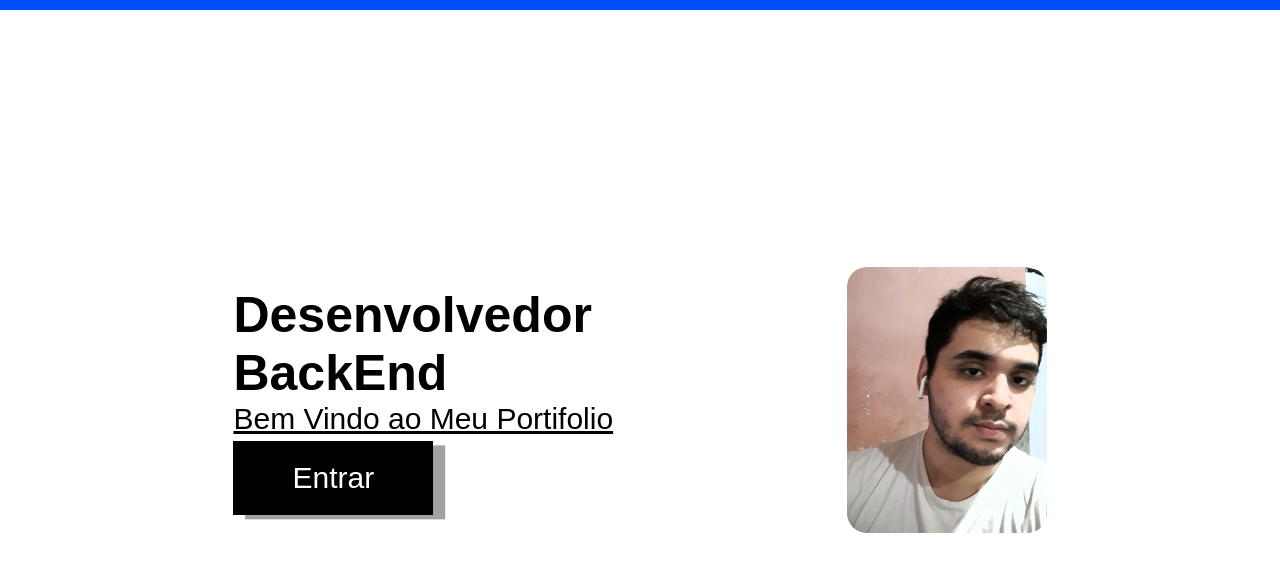
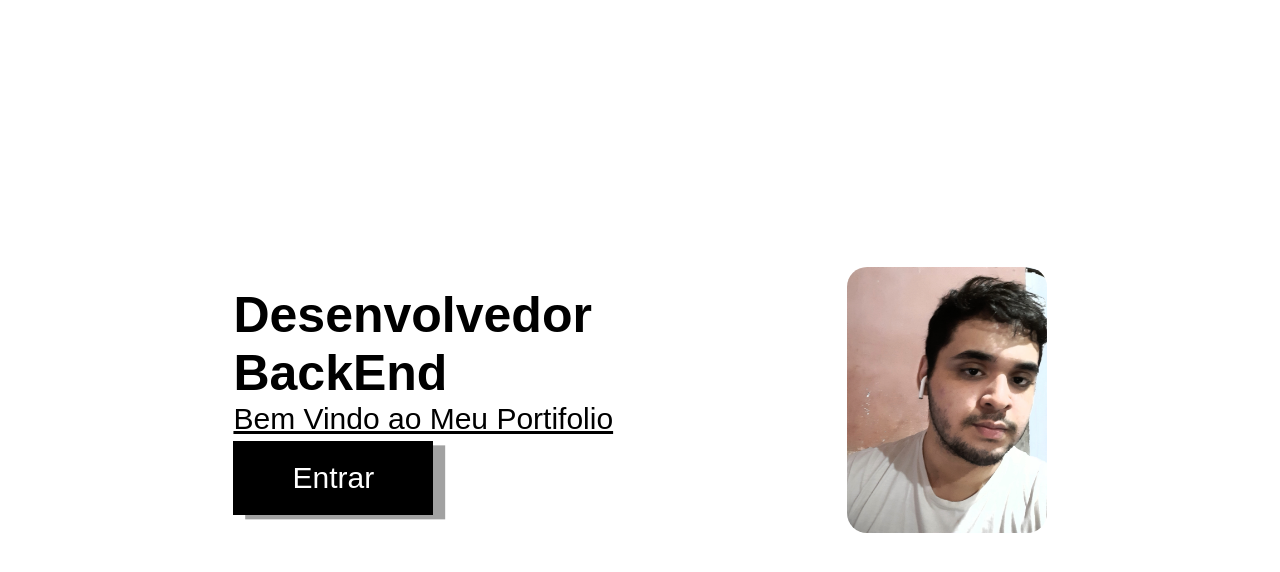
Before and after one commit to jauafelipe/portifolio, a React (Vite) app: page / in a window 1280 px wide. Shown: the top 572 px of the page. Built offline with nearby package versions, Linux system fonts and the light colour scheme.

Commit message:
correçao de rota abou para start

```diff
--- a/src/App.tsx
+++ b/src/App.tsx
@@ -1,14 +1,10 @@
 import './App.css'
-import { ProgressBar } from './components/motion-progress-bar/Progress-bar'
 import { StartHome } from './pages/StartHome/StartHome'
 
 function App() {
 
   return (
     <>
-
-<ProgressBar />
-
       <StartHome />
     </>
   )
--- a/src/main.tsx
+++ b/src/main.tsx
@@ -11,7 +11,7 @@ ReactDOM.createRoot(document.getElementById('root')!).render(
   <BrowserRouter>
     <Routes>
       <Route path='/'  element={<App />} loader />
-      <Route path='/about-me' element={<StartPainel />}/>
+      <Route path='/start' element={<StartPainel />}/>
       <Route path='home' element={<HomePage/>} />
     </Routes>
   </BrowserRouter>
```
